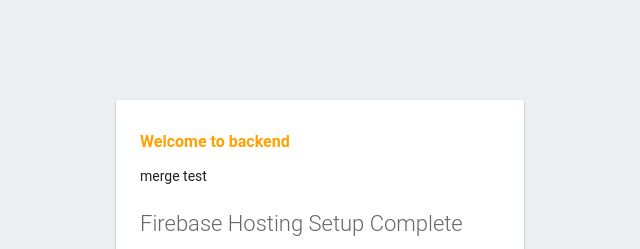
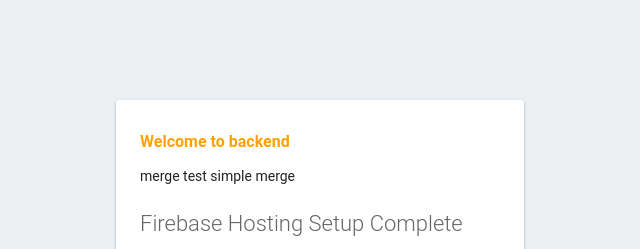
Before and after one commit to IV1201-Group12/IV1201-backend, a plain HTML site: page public/index.html in a window 1280 px wide. Shown: the top 249 px of the page, 320-960 px from the left. Drawn offline with Linux system fonts and the light colour scheme; some packages are replaced by stand-ins of ours.

Commit message:
chore: automatic deployment with normal merge; no pr

```diff
--- a/public/index.html
+++ b/public/index.html
@@ -90,7 +90,7 @@
     <body>
         <div id="message">
             <h2>Welcome to backend</h2>
-            <p>merge test</p>
+            <p>merge test simple merge</p>
             <h1>Firebase Hosting Setup Complete</h1>
             <p>
                 You're seeing this because you've successfully setup Firebase Hosting. Now it's time to go build
```
